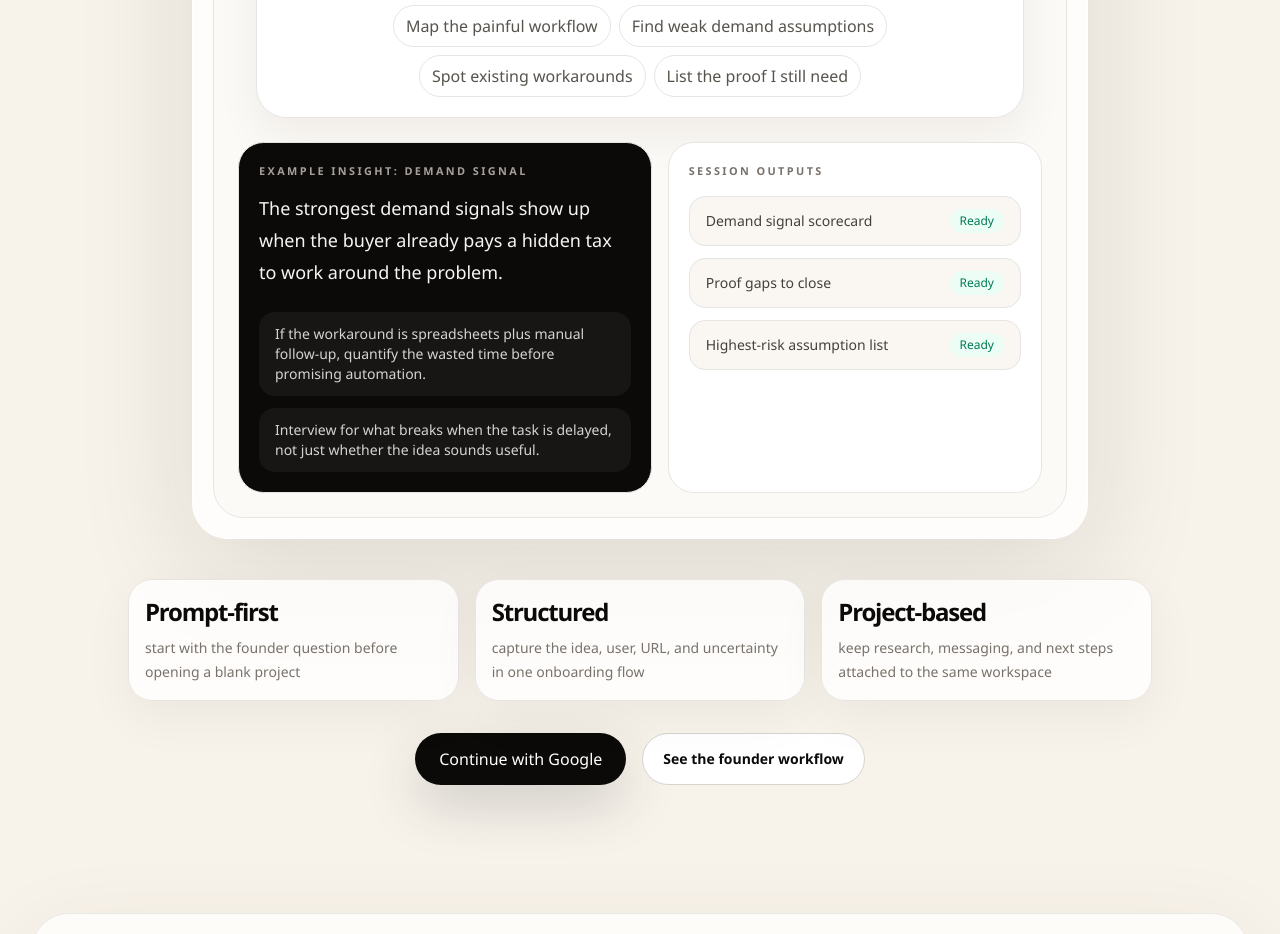
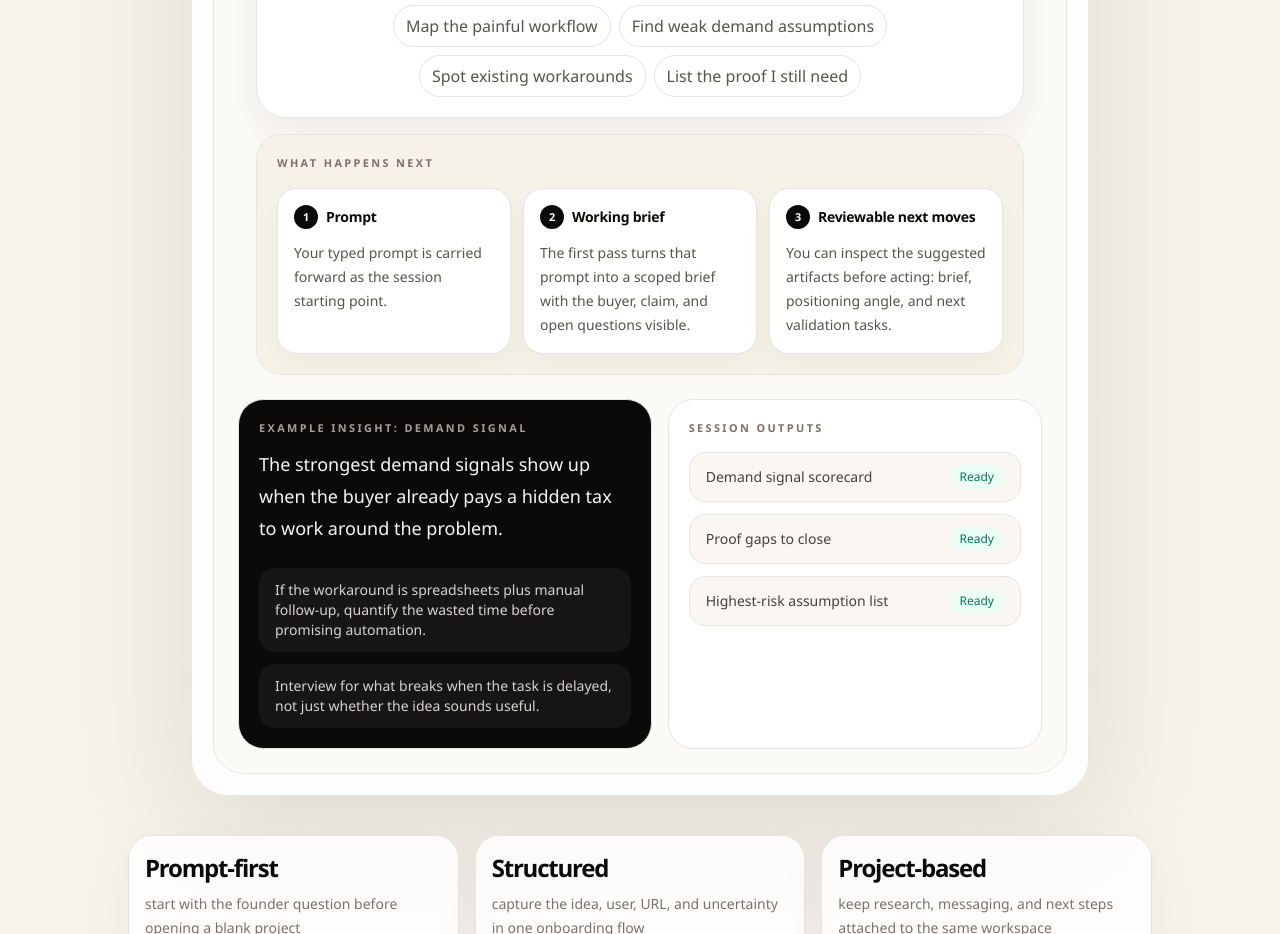
Before and after one commit to jianxux/aicofounder, a Next.js app: page / in a window 1280 px wide. Shown: the part 1320-2254 px from the top of the page. Built offline with nearby package versions, Linux system fonts and the light colour scheme; no server answers.

Commit message:
feat: clarify landing review checkpoints
Add a near-hero 'What happens next' sequence that shows how a founder prompt becomes a working brief and reviewable next moves.

This keeps the change narrow while making the first-step workflow more explicit before sign-in.

```diff
--- a/src/app/page.tsx
+++ b/src/app/page.tsx
@@ -153,6 +153,21 @@ const focusPresets = [
     sessionOutputs: ["Next-step plan", "Validation sprint outline", "Decision-ready founder brief"],
   },
 ] as const;
+
+const heroReviewCheckpoints = [
+  {
+    step: "Prompt",
+    body: "Your typed prompt is carried forward as the session starting point.",
+  },
+  {
+    step: "Working brief",
+    body: "The first pass turns that prompt into a scoped brief with the buyer, claim, and open questions visible.",
+  },
+  {
+    step: "Reviewable next moves",
+    body: "You can inspect the suggested artifacts before acting: brief, positioning angle, and next validation tasks.",
+  },
+];
 
 function LandingLinkCta({
   button,
@@ -429,6 +444,23 @@ export default function LandingPage() {
                   </div>
                 </form>
 
+                <div className="mx-auto mt-4 max-w-3xl rounded-[1.6rem] border border-stone-200 bg-[#f7f2e8] p-4 text-left sm:p-5">
+                  <div className="text-[0.68rem] font-semibold uppercase tracking-[0.22em] text-stone-500">What happens next</div>
+                  <div className="mt-4 grid gap-3 md:grid-cols-3">
+                    {heroReviewCheckpoints.map((checkpoint, index) => (
+                      <div key={checkpoint.step} className="rounded-[1.25rem] border border-stone-200 bg-white px-4 py-4 shadow-[0_10px_30px_rgba(28,25,23,0.04)]">
+                        <div className="flex items-center gap-2">
+                          <span className="inline-flex h-6 w-6 items-center justify-center rounded-full bg-stone-950 text-[0.68rem] font-semibold text-stone-50">
+                            {index + 1}
+                          </span>
+                          <div className="text-sm font-semibold tracking-[-0.02em] text-stone-950">{checkpoint.step}</div>
+                        </div>
+                        <p className="mt-3 text-sm leading-6 text-stone-600">{checkpoint.body}</p>
+                      </div>
+                    ))}
+                  </div>
+                </div>
+
                 <div className="mt-6 grid gap-4 text-left lg:grid-cols-[1.05fr_0.95fr]">
                   <div className="rounded-[1.6rem] border border-stone-200 bg-stone-950 p-5 text-stone-50">
                     <div className="text-[0.68rem] font-semibold uppercase tracking-[0.22em] text-stone-400">{activePreset.insightTitle}</div>
```
Also changed, not shown: 1 other file (tests, documents, lock files or other folders).
